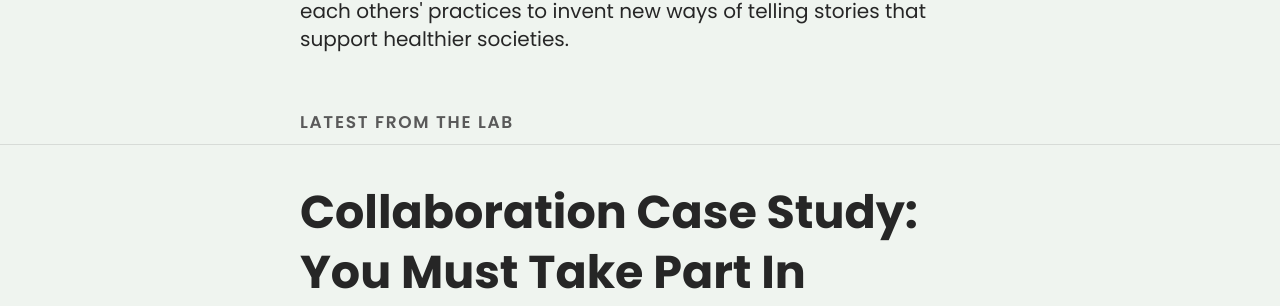
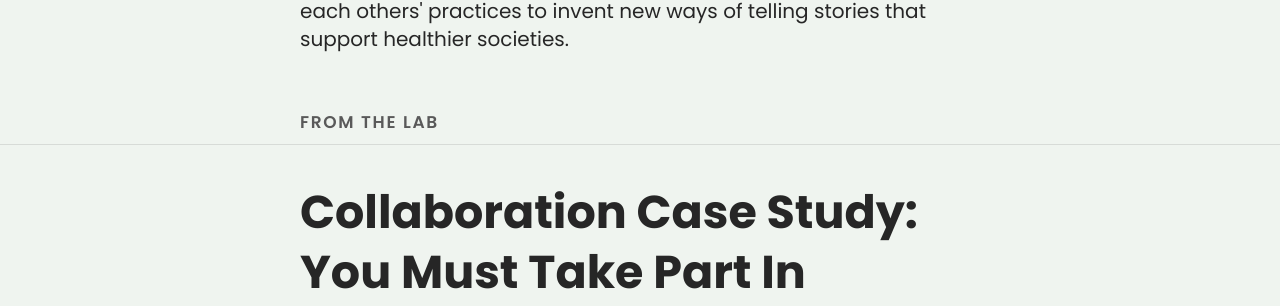
Before and after one commit to RobinKwong/contemporarynarratives, a Jekyll site: the page built from index.html, in a window 1280 px wide and 900 px high, scrolled down 814 px. Shown: the part 150-456 px from the top of the window. Built offline with Jekyll 4.4.1, drawn with Linux system fonts in a browser that asks for light colours; the list of posts is cut into pages by our own code.

Commit message:
Home label: "From the Lab", which also reads right on blog pages 2 onwards
Co-Authored-By: Claude Opus 5.5 <noreply@anthropic.com>
Claude-Session: https://claude.ai/code/session_01TgLmUt9UZTVZHpFJKD566S

```diff
--- a/_layouts/home.html
+++ b/_layouts/home.html
@@ -13,7 +13,7 @@ layout: default
     <div class="container">
     	{% include welcome.html %}
 	</div>
-    <h2 class="posts-label">Latest from the Lab</h2>
+    <h2 class="posts-label">From the Lab</h2>
     {% include blog.html %}
 
 </div>
--- a/_sass/layouts/_blog.scss
+++ b/_sass/layouts/_blog.scss
@@ -112,7 +112,7 @@
     }
   }
 
-  // h3 under the "Latest from the Lab" h2, sized as the h1 it used to be
+  // h3 under the "From the Lab" h2, sized as the h1 it used to be
   .post-teaser-title {
     margin: 0; // as `header h1` had
     font-size: 2.3em;
```
